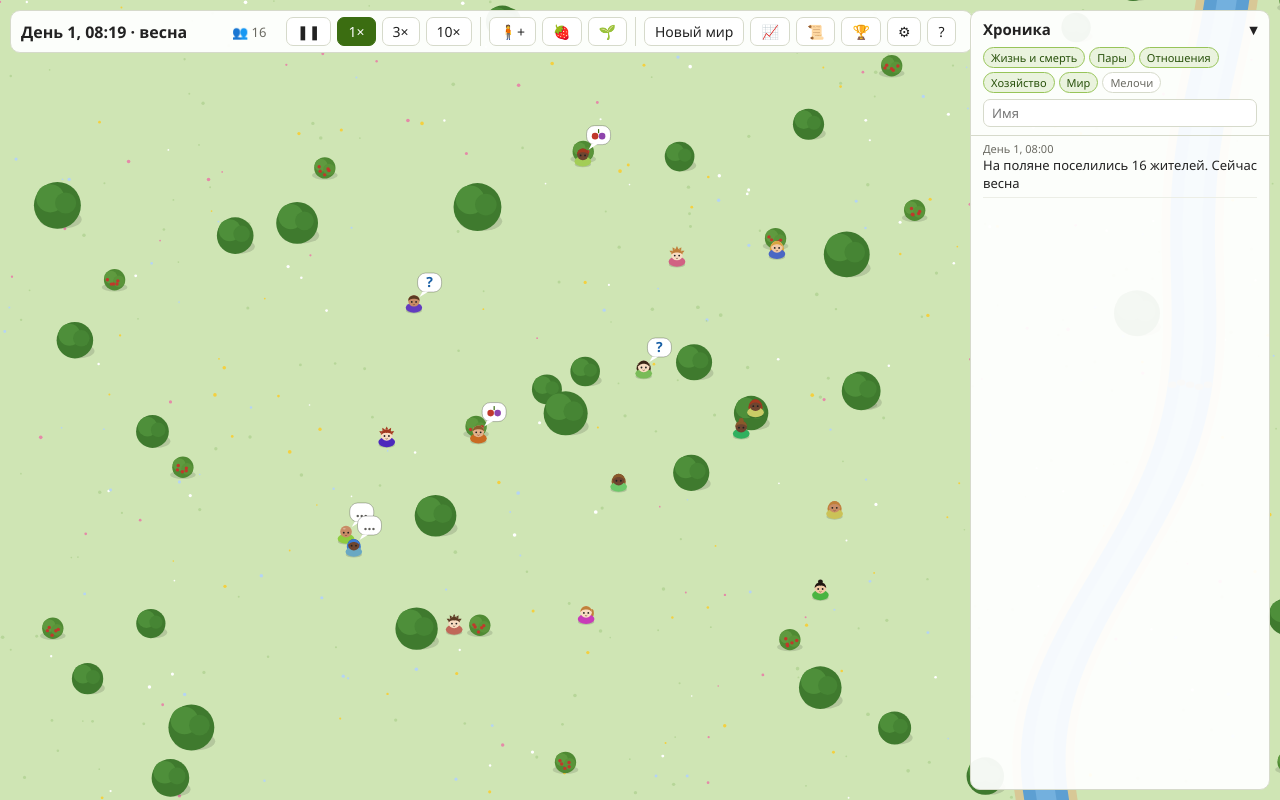
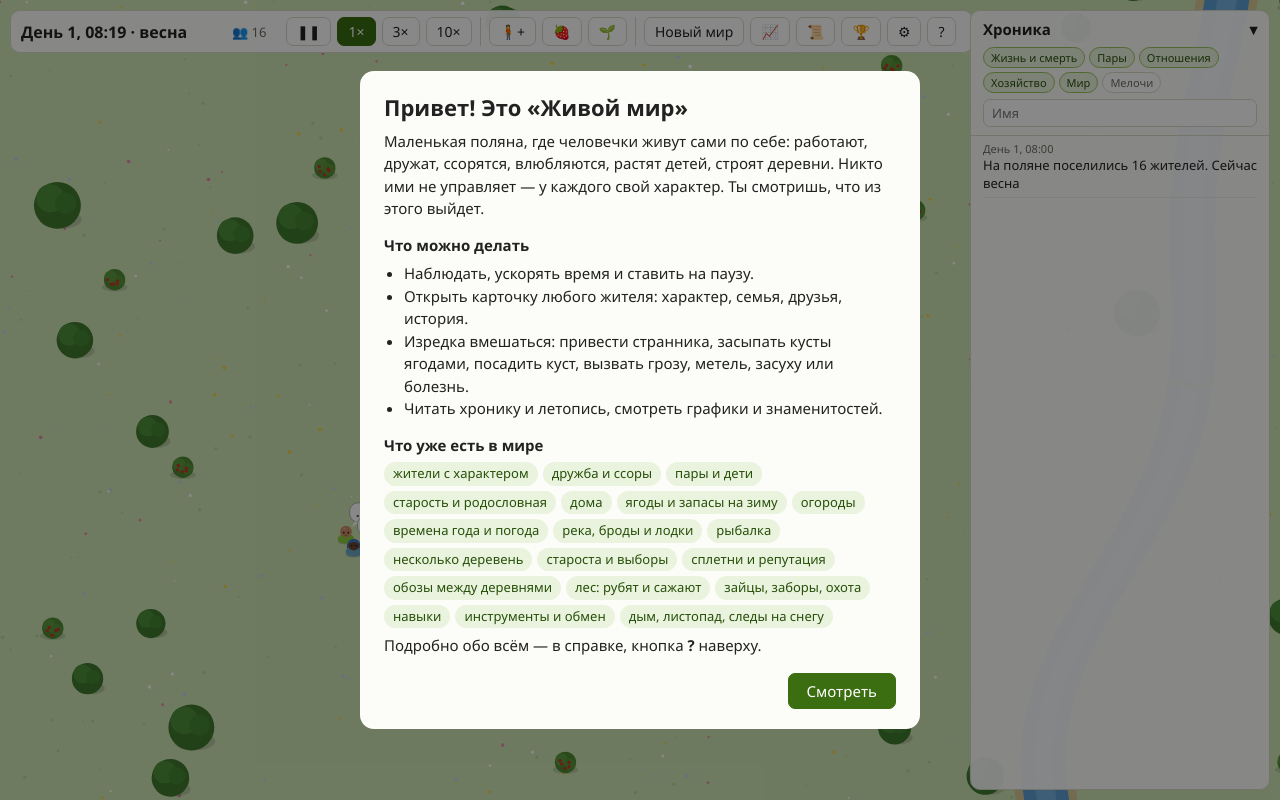
Before and after one commit to poteryahina2014-glitch/world, a plain HTML site: page index.html in a window 1280 px wide. Drawn offline with Linux system fonts and the light colour scheme; animation ran at ten frames a second.

Commit message:
Окно-приветствие при первом открытии
Co-Authored-By: Claude Opus 5.5 <noreply@anthropic.com>

```diff
--- a/game.js
+++ b/game.js
@@ -1926,7 +1926,8 @@ const help=document.getElementById('help');
 function toggleHelp(on){help.style.display=on?'flex':'none';}
 addEventListener('keydown',e=>{
   if(e.code==='Escape'){
-    if(help.style.display==='flex')toggleHelp(false);
+    if(welcomeEl.style.display==='flex')toggleWelcome(false);
+    else if(help.style.display==='flex')toggleHelp(false);
     else if(treeEl.style.display==='flex')treeEl.style.display='none';
     else if(chartsEl.style.display==='flex')toggleCharts(false);
     else if(annalsEl.style.display==='flex')annalsEl.style.display='none';
@@ -1953,6 +1954,13 @@ document.getElementById('addBush').onclick=()=>{
 document.getElementById('helpBtn').onclick=()=>toggleHelp(true);
 document.getElementById('helpClose').onclick=()=>toggleHelp(false);
 help.onclick=e=>{if(e.target===help)toggleHelp(false);};
+// приветствие: само показывается один раз (флаг в настройках), потом — из справки
+const welcomeEl=document.getElementById('welcome');
+function toggleWelcome(on){welcomeEl.style.display=on?'flex':'none';if(!on&&!settings.welcomed){settings.welcomed=true;saveSettings();}}
+document.getElementById('welcomeGo').onclick=()=>toggleWelcome(false);
+welcomeEl.onclick=e=>{if(e.target===welcomeEl)toggleWelcome(false);};
+document.getElementById('welcomeAgain').onclick=()=>{toggleHelp(false);toggleWelcome(true);};
+if(!TEST&&!settings.welcomed)toggleWelcome(true);
 const logFilters=document.getElementById('logFilters');
 logFilters.innerHTML=LOG_CATS.map(([k,l])=>`<button data-cat="${k}" class="${settings.logCats[k]?'on':''}">${l}</button>`).join('');
 logFilters.addEventListener('click',e=>{
--- a/index.html
+++ b/index.html
@@ -85,6 +85,17 @@ button.on{background:var(--accent);color:#fff;border-color:var(--accent)}
 #help summary{cursor:pointer;font-weight:600}
 #help ul{margin:4px 0;padding-left:20px}
 #help p{margin:6px 0}
+#welcome{position:fixed;inset:0;background:#0007;display:none;align-items:center;justify-content:center;z-index:15}
+#welcome .box{background:#fcfcf8;max-width:560px;width:calc(100% - 32px);max-height:88vh;overflow:auto;border-radius:14px;padding:20px 24px;font-size:15px;line-height:1.5}
+#welcome h1{margin:0 0 6px;font-size:22px}
+#welcome h3{margin:14px 0 6px;font-size:15px}
+#welcome p{margin:6px 0}
+#welcome ul{margin:4px 0;padding-left:20px}
+#welcome .feats{display:flex;flex-wrap:wrap;gap:5px}
+#welcome .feats span{background:#eaf3de;color:#27500a;border-radius:12px;padding:2px 9px;font-size:13px}
+#welcome .go{display:flex;justify-content:flex-end;margin-top:16px}
+#welcome .go button{background:var(--accent);color:#fff;border-color:var(--accent);font-size:15px;padding:6px 18px}
+@media (max-width:480px){#welcome .box{padding:16px;font-size:14px}}
 </style>
 </head>
 <body>
@@ -149,10 +160,33 @@ button.on{background:var(--accent);color:#fff;border-color:var(--accent)}
 
 <div id="card" class="panel"></div>
 
+<div id="welcome"><div class="box">
+  <h1>Привет! Это «Живой мир»</h1>
+  <p>Маленькая поляна, где человечки живут сами по себе: работают, дружат, ссорятся, влюбляются, растят детей, строят деревни. Никто ими не управляет — у каждого свой характер. Ты смотришь, что из этого выйдет.</p>
+  <h3>Что можно делать</h3>
+  <ul>
+    <li>Наблюдать, ускорять время и ставить на паузу.</li>
+    <li>Открыть карточку любого жителя: характер, семья, друзья, история.</li>
+    <li>Изредка вмешаться: привести странника, засыпать кусты ягодами, посадить куст, вызвать грозу, метель, засуху или болезнь.</li>
+    <li>Читать хронику и летопись, смотреть графики и знаменитостей.</li>
+  </ul>
+  <h3>Что уже есть в мире</h3>
+  <div class="feats">
+    <span>жители с характером</span><span>дружба и ссоры</span><span>пары и дети</span><span>старость и родословная</span>
+    <span>дома</span><span>ягоды и запасы на зиму</span><span>огороды</span><span>времена года и погода</span>
+    <span>река, броды и лодки</span><span>рыбалка</span><span>несколько деревень</span><span>староста и выборы</span>
+    <span>сплетни и репутация</span><span>обозы между деревнями</span><span>лес: рубят и сажают</span><span>зайцы, заборы, охота</span>
+    <span>навыки</span><span>инструменты и обмен</span><span>дым, листопад, следы на снегу</span>
+  </div>
+  <p>Подробно обо всём — в справке, кнопка <b>?</b> наверху.</p>
+  <div class="go"><button id="welcomeGo">Смотреть</button></div>
+</div></div>
+
 <div id="help"><div class="box">
   <h2>Справка <button id="helpClose" title="Закрыть">✕</button></h2>
   <details><summary>Что это</summary>
     <p>Маленький мир, который живёт сам по себе. Никто жителями не управляет: у каждого свой характер и свои потребности, а поступки складываются из них и из случайности. Жители дружат, ссорятся, создают пары, у них рождаются дети, они стареют и умирают. Наблюдай, что получится.</p>
+    <p>При первом открытии показывается окно-приветствие с кратким списком того, что есть в мире. <button id="welcomeAgain">Показать приветствие</button></p>
   </details>
   <details><summary>Управление</summary><ul>
     <li><b>Колёсико мыши</b> приближает и отдаляет.</li>
```
